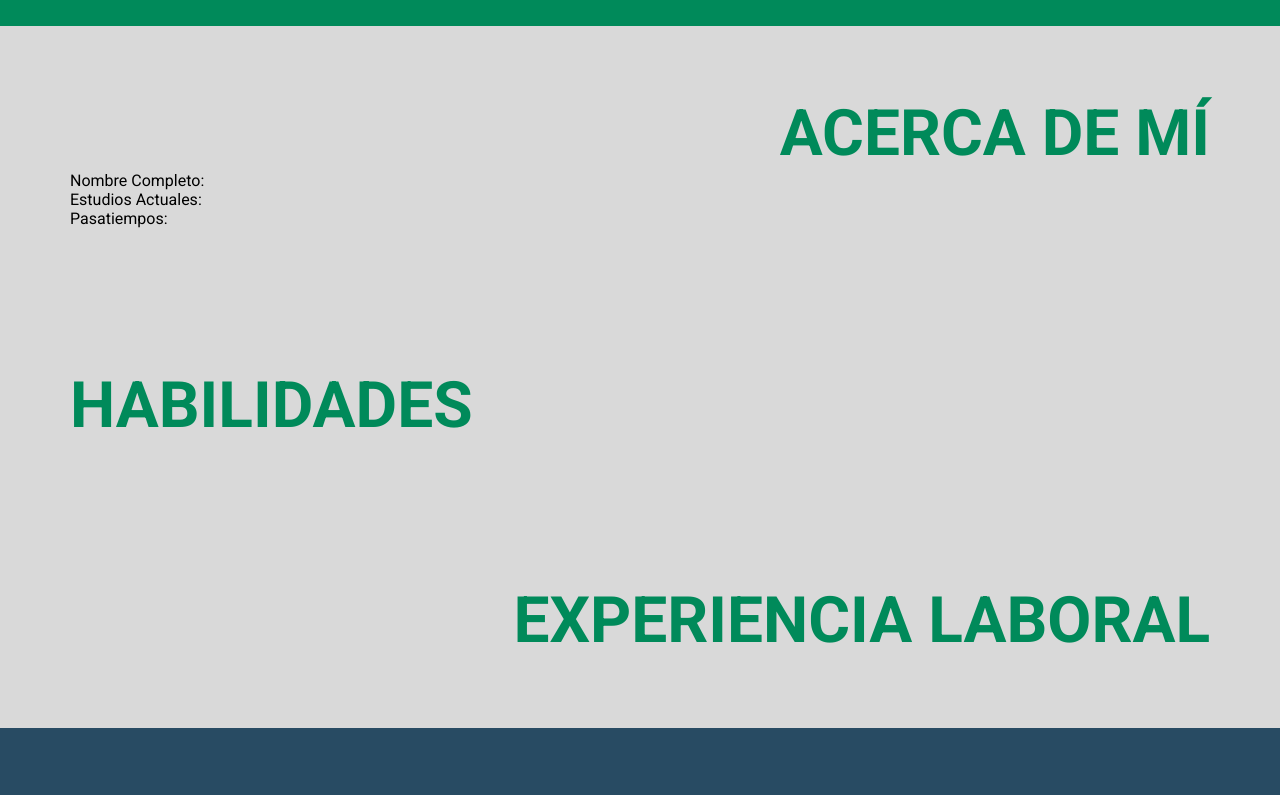
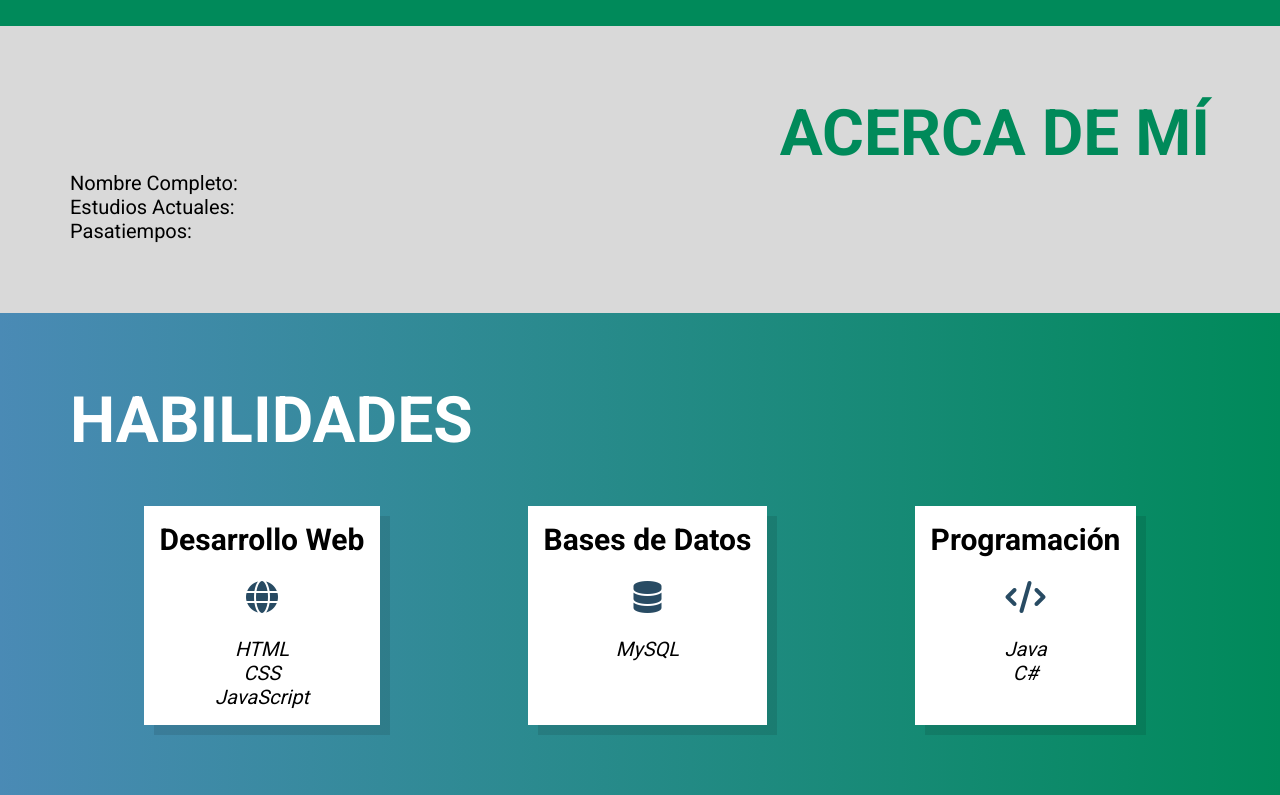
Before and after one commit to daronslzr/DFE-Proyecto-Parcial-1, a plain HTML site: page index.html in a window 1280 px wide. Shown: the part 774-1569 px from the top of the page. Drawn offline with Linux system fonts and the light colour scheme.

Commit message:
Desarrollo de la seccion Habilidades

```diff
--- a/css/style.css
+++ b/css/style.css
@@ -1,13 +1,19 @@
 :root{
     --fuentePrincipal: 'Roboto', sans-serif;
 
-    --colorPrincipal: #008A5A;
+    --colorPrincipal: #008a5a;
+    --colorPrincipal-light: hsl(159, 100%, 50%);
+
     --colorSecundario: #284B63;
+    --colorSecundario-light: hsl(204, 42%, 50%);
+
     --colorTerciario: #A1869E;
+
 
     --colorFondo: #D9D9D9;
 
     --blanco: #FFF;
+    --blancoTransparente: hsla(0, 0%, 100%, 0.50);
     --negro: #000;
 
     --heightHeader: 70px;
@@ -26,7 +32,7 @@ html{
 
 body{
     font-family: var(--fuentePrincipal);
-    font-size: 16px;
+    font-size: 20px;
     font-weight: 400;
     background-color: var(--colorFondo);
     color: var(--negro);
@@ -104,7 +110,7 @@ section:not(#home), footer{
     justify-content: space-evenly;
 }
 
-#homeTexto > h1,h2{
+#homeTexto > h1, #homeTexto > h2{
     color: var(--blanco);
     text-transform: none;
 }
@@ -133,6 +139,54 @@ section:not(#home), footer{
 
 }
 /* #endregion ACERCA*/
+
+/* #region HABILIDADES */
+#habilidades{
+    background-image: linear-gradient(90deg, var(--colorSecundario-light), var(--colorPrincipal));
+}
+#habilidades > h1{
+    color: var(--blanco);
+    margin-bottom: 3rem;
+}
+
+#habilidades-container{
+    display: flex;
+    flex-direction: row;
+    justify-content: space-around;
+}
+
+.habilidadesCategoria{
+    display: flex;
+    flex-direction: column;
+
+    background-color: var(--blanco);
+    padding: 1rem;
+    box-shadow: 10px 10px rgba(0, 0, 0, 0.1);
+}
+
+.habilidadesCategoria > h2{
+    color: var(--negro);
+}
+
+.habilidadesCategoria > ul{
+    list-style: none;
+
+    display: flex;
+    flex-direction: column;
+}
+
+.habilidadesCategoria > i{
+    font-size: 2rem;
+    color: var(--colorSecundario);
+    text-align: center;
+    margin: 1.5rem;
+}
+
+.habilidad{
+    font-style: italic;
+    text-align: center;
+}
+/* #region HABILIDADES */
 
 /* #region FOOTER*/
 footer{
@@ -177,4 +231,8 @@ textarea{
     color: var(--blanco);
 }
 
+.fa-brands:hover{
+    color: var(--blancoTransparente);
+}
+
 /* #endregion FOOTER*/
--- a/index.html
+++ b/index.html
@@ -53,6 +53,35 @@
 
     <section id="habilidades">
         <h1>Habilidades</h1>
+        <div id="habilidades-container">
+            <div class="habilidadesCategoria">
+                <h2>Desarrollo Web</h2>
+                <i class="fa-solid fa-globe"></i>
+                <ul>
+                    <li class="habilidad">HTML</li>
+                    <li class="habilidad">CSS</li>
+                    <li class="habilidad">JavaScript</li>
+                </ul>
+            </div>
+            <div class="habilidadesCategoria">
+                <h2>Bases de Datos</h2>
+                <i class="fa-solid fa-database"></i>
+                <ul>
+                    <li class="habilidad">MySQL</li>
+                </ul>
+            </div>
+            <div class="habilidadesCategoria">
+                <h2>Programación</h2>
+                <i class="fa-solid fa-code"></i>
+                <ul>
+                    <li class="habilidad">Java</li>
+                    <li class="habilidad">C#</li>
+                </ul>
+            </div>
+        </div>
+
+
+
     </section>
 
     <section id="experienciaLaboral">
--- a/js/main.js
+++ b/js/main.js
@@ -0,0 +1,17 @@
+document.addEventListener('DOMContentLoaded', () => {
+
+    //FORMULARIO
+    const contactoForm = document.getElementById('contacto-form');
+     contactoForm.addEventListener("submit", (event) =>{
+        event.preventDefault();
+        /*
+        const nombre = document.getElementById('nombreContacto').value;
+        const email = document.getElementById('emailContacto').value;
+        const mensaje = document.getElementById('mensajeContacto').value;
+        */
+
+        alert('Su mensaje ha sido enviado. En brevedad, su mensaje será respondido.')
+        contactoForm.reset();
+     })
+
+});
```
